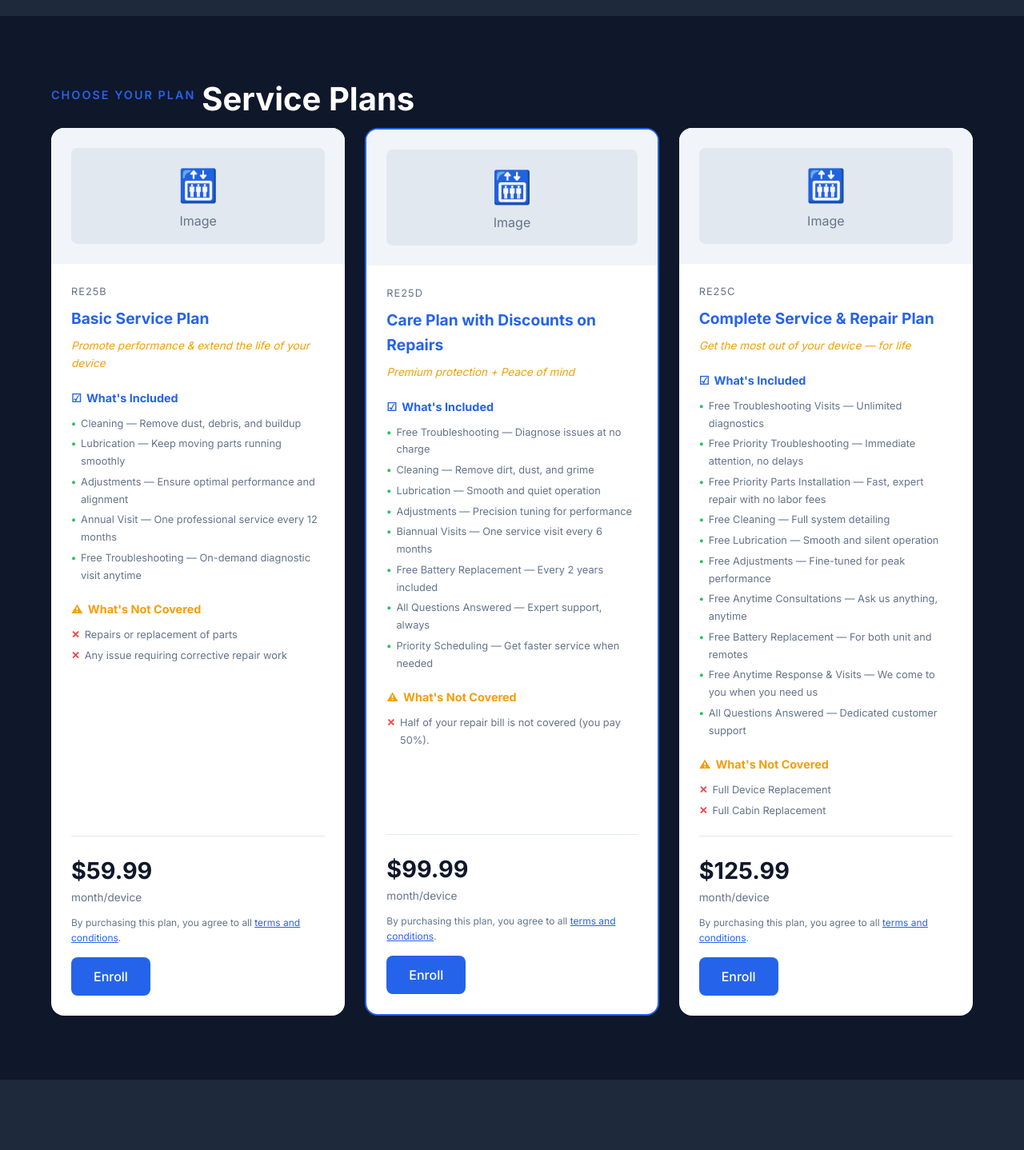
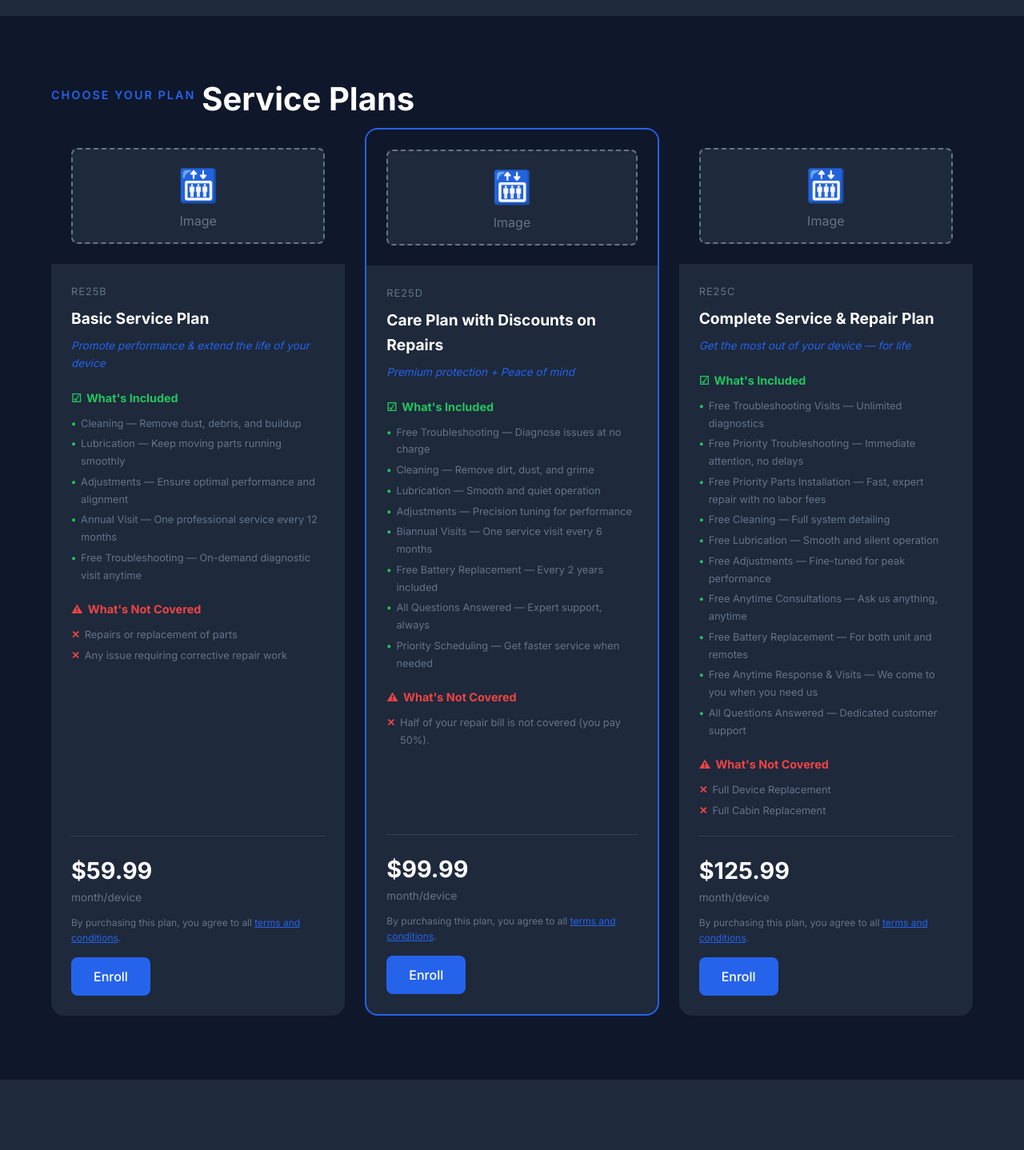
Before and after one commit to LeeDev428/BionicAim, a React (Vite) app: page /elevators in a window 1280 px wide. Shown: the part 759-2197 px from the top of the page at 80% size. Built offline with nearby package versions, Linux system fonts and the light colour scheme.

Commit message:
Update Elevators.css

```diff
--- a/src/pages/Elevators/Elevators.css
+++ b/src/pages/Elevators/Elevators.css
@@ -77,11 +77,11 @@
 }
 
 .elevator-plan-card {
-  background: var(--white);
+  background: var(--dark-light);
   border-radius: 16px;
   overflow: hidden;
   opacity: 0;
-  color: var(--dark);
+  color: var(--white);
   display: flex;
   flex-direction: column;
 }
@@ -96,19 +96,20 @@
 }
 
 .plan-header {
-  background: #f1f5f9;
+  background: var(--dark);
   padding: 25px;
 }
 
 .plan-image-placeholder {
   height: 120px;
-  background: #e2e8f0;
+  background: var(--dark-light);
   border-radius: 8px;
   display: flex;
   flex-direction: column;
   align-items: center;
   justify-content: center;
   color: var(--gray);
+  border: 2px dashed var(--gray);
 }
 
 .plan-image-placeholder span {
@@ -131,12 +132,12 @@
 
 .elevator-plan-card .plan-name {
   font-size: 1.2rem;
-  color: var(--primary);
+  color: var(--white);
   margin: 8px 0;
 }
 
 .plan-tagline {
-  color: #f59e0b;
+  color: var(--primary);
   font-size: 0.85rem;
   font-style: italic;
   margin-bottom: 20px;
@@ -152,7 +153,7 @@
 
 .details-title {
   font-size: 0.9rem;
-  color: var(--primary);
+  color: #22c55e;
   margin-bottom: 10px;
   display: flex;
   align-items: center;
@@ -160,7 +161,7 @@
 }
 
 .details-title.warning {
-  color: #f59e0b;
+  color: #ef4444;
 }
 
 .plan-details ul {
@@ -186,7 +187,7 @@
 .plan-footer {
   margin-top: auto;
   padding-top: 20px;
-  border-top: 1px solid #e2e8f0;
+  border-top: 1px solid rgba(255, 255, 255, 0.1);
 }
 
 .plan-pricing {
@@ -196,7 +197,7 @@
 .price-amount {
   font-size: 1.8rem;
   font-weight: 700;
-  color: var(--dark);
+  color: var(--white);
 }
 
 .price-period {
```
